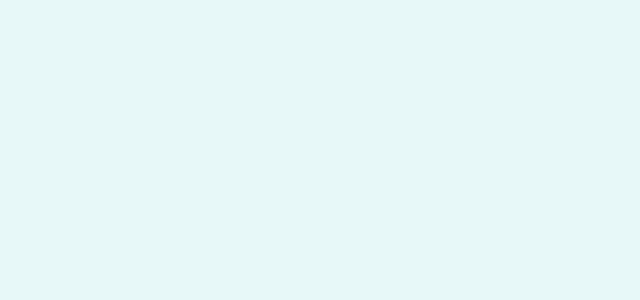
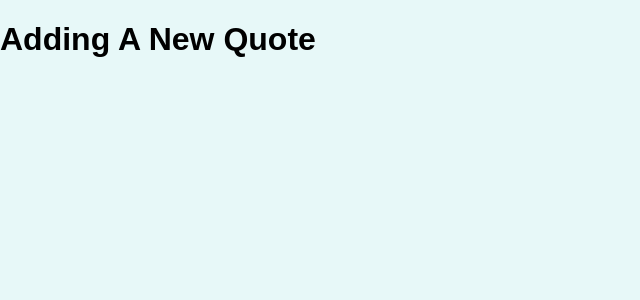
Before and after one commit to Charanvir/Quotes-Quotes-Quotes, a JavaScript app: page /new-quote in a window 1280 px wide. Shown: the top 300 px of the page, without its empty margins (0-640 px from the left). Built offline with nearby package versions, Linux system fonts and the light colour scheme.

Commit message:
added routing and created basic pages:

```diff
--- a/src/App.js
+++ b/src/App.js
@@ -1,7 +1,23 @@
+import { Route, Switch } from "react-router-dom";
+
+import AllQuotes from "./pages/AllQuotes";
+import QuoteDetail from "./pages/QuoteDetail";
+import NewQuote from "./pages/NewQuote";
+
 function App() {
   return (
     <div>
-
+      <Switch>
+        <Route path='/quotes' exact>
+          <AllQuotes></AllQuotes>
+        </Route>
+        <Route path='/quotes/:quoteId'>
+          <QuoteDetail></QuoteDetail>
+        </Route>
+        <Route path='/new-quote'>
+          <NewQuote></NewQuote>
+        </Route>
+      </Switch>
     </div>
   );
 }
--- a/src/index.js
+++ b/src/index.js
@@ -1,7 +1,12 @@
 import ReactDOM from 'react-dom/client';
+import { BrowserRouter } from 'react-router-dom';
 
 import './index.css';
 import App from './App';
 
 const root = ReactDOM.createRoot(document.getElementById('root'));
-root.render(<App />);
+root.render(
+    <BrowserRouter>
+        <App></App>
+    </BrowserRouter>
+);
--- /dev/null
+++ b/src/pages/AllQuotes.js
@@ -0,0 +1,7 @@
+const AllQuotes = () => {
+    return (
+        <h1>Viewing All Quotes</h1>
+    )
+}
+
+export default AllQuotes;
--- /dev/null
+++ b/src/pages/NewQuote.js
@@ -0,0 +1,7 @@
+const NewQuote = () => {
+    return (
+        <h1>Adding A New Quote</h1>
+    )
+}
+
+export default NewQuote;
--- /dev/null
+++ b/src/pages/QuoteDetail.js
@@ -0,0 +1,7 @@
+const QuoteDetail = () => {
+    return (
+        <h1>Viewing A Single Quote</h1>
+    )
+}
+
+export default QuoteDetail;
```
